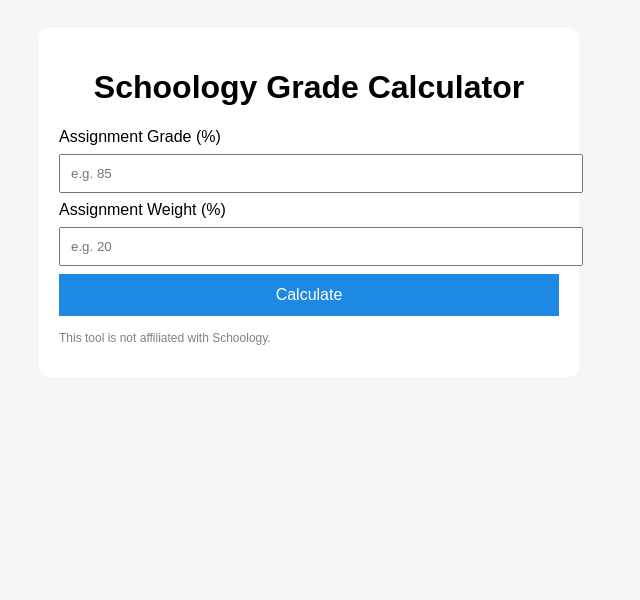
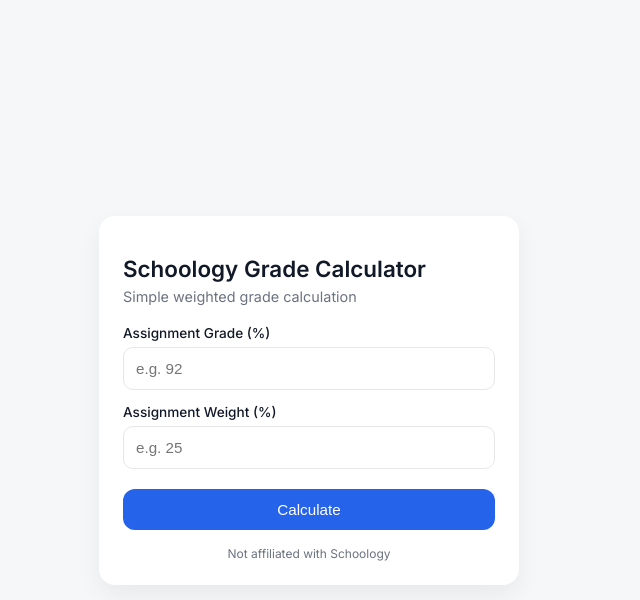
Before and after one commit to Rand0m25/Schoology-grade-calculator, a plain HTML site: page index.html in a window 1280 px wide. Shown: the whole page, without its empty margins (331-971 px from the left). Drawn offline with Linux system fonts and the light colour scheme.

Commit message:
Update index.html

```diff
--- a/index.html
+++ b/index.html
@@ -4,78 +4,152 @@
 <meta charset="UTF-8">
 <title>Schoology Grade Calculator</title>
 <meta name="viewport" content="width=device-width, initial-scale=1.0">
-<meta name="description" content="Free Schoology grade calculator. Calculate your final grade easily. No login, no signup.">
+<meta name="description" content="Simple Schoology grade calculator. Calculate weighted grades instantly.">
+
+<link href="https://fonts.googleapis.com/css2?family=Inter:wght@400;500;600&display=swap" rel="stylesheet">
+
 <style>
+:root {
+  --bg: #f6f7f9;
+  --card: #ffffff;
+  --text: #111827;
+  --muted: #6b7280;
+  --accent: #2563eb;
+  --border: #e5e7eb;
+}
+
+* {
+  box-sizing: border-box;
+}
+
 body {
-    font-family: Arial, sans-serif;
-    background: #f4f6f8;
+  margin: 0;
+  font-family: 'Inter', system-ui, sans-serif;
+  background: var(--bg);
+  color: var(--text);
+}
+
+.container {
+  min-height: 100vh;
+  display: flex;
+  align-items: center;
+  justify-content: center;
   padding: 20px;
 }
-.container {
-    max-width: 500px;
-    margin: auto;
-    background: white;
-    padding: 20px;
-    border-radius: 10px;
+
+.card {
+  width: 100%;
+  max-width: 420px;
+  background: var(--card);
+  border-radius: 16px;
+  padding: 24px;
+  box-shadow: 0 10px 25px rgba(0,0,0,0.06);
 }
+
 h1 {
-    text-align: center;
+  font-size: 1.4rem;
+  font-weight: 600;
+  margin-bottom: 6px;
 }
+
+.subtitle {
+  font-size: 0.9rem;
+  color: var(--muted);
+  margin-bottom: 20px;
+}
+
+label {
+  font-size: 0.85rem;
+  font-weight: 500;
+  margin-top: 14px;
+  display: block;
+}
+
 input {
   width: 100%;
-    padding: 10px;
-    margin: 8px 0;
+  padding: 12px;
+  margin-top: 6px;
+  border-radius: 10px;
+  border: 1px solid var(--border);
+  font-size: 0.95rem;
 }
+
+input:focus {
+  outline: none;
+  border-color: var(--accent);
+}
+
 button {
   width: 100%;
+  margin-top: 20px;
   padding: 12px;
-    background: #1e88e5;
+  border-radius: 12px;
+  border: none;
+  background: var(--accent);
   color: white;
-    border: none;
-    font-size: 16px;
+  font-size: 0.95rem;
+  font-weight: 500;
   cursor: pointer;
 }
+
+button:hover {
+  opacity: 0.95;
+}
+
 .result {
-    margin-top: 15px;
-    font-size: 18px;
+  margin-top: 18px;
+  padding: 14px;
+  border-radius: 12px;
+  background: #f1f5ff;
+  font-size: 0.95rem;
   text-align: center;
+  display: none;
 }
-.note {
-    font-size: 12px;
-    color: gray;
-    margin-top: 10px;
+
+.footer {
+  margin-top: 16px;
+  font-size: 0.75rem;
+  color: var(--muted);
+  text-align: center;
 }
 </style>
 </head>
 
 <body>
 <div class="container">
+  <div class="card">
     <h1>Schoology Grade Calculator</h1>
+    <div class="subtitle">Simple weighted grade calculation</div>
 
     <label>Assignment Grade (%)</label>
-<input type="number" id="grade" placeholder="e.g. 85">
+    <input type="number" id="grade" placeholder="e.g. 92">
 
     <label>Assignment Weight (%)</label>
-<input type="number" id="weight" placeholder="e.g. 20">
+    <input type="number" id="weight" placeholder="e.g. 25">
 
     <button onclick="calculate()">Calculate</button>
 
     <div class="result" id="result"></div>
 
-<p class="note">This tool is not affiliated with Schoology.</p>
+    <div class="footer">
+      Not affiliated with Schoology
+    </div>
+  </div>
 </div>
 
 <script>
 function calculate() {
   const grade = parseFloat(document.getElementById("grade").value);
   const weight = parseFloat(document.getElementById("weight").value);
+  const resultBox = document.getElementById("result");
 
   if (isNaN(grade) || isNaN(weight)) {
-        document.getElementById("result").innerHTML = "Please enter valid numbers.";
+    resultBox.style.display = "block";
+    resultBox.innerHTML = "Please enter valid numbers.";
     return;
   }
 
-    const weightedScore = (grade * weight) / 100;
+  const weighted = (grade * weight) / 100;
 
   let letter = "F";
   if (grade >= 90) letter = "A";
@@ -83,9 +157,11 @@
   else if (grade >= 70) letter = "C";
   else if (grade >= 60) letter = "D";
 
-    document.getElementById("result").innerHTML =
-        `Weighted Contribution: <strong>${weightedScore.toFixed(2)}%</strong><br>
-         Letter Grade: <strong>${letter}</strong>`;
+  resultBox.style.display = "block";
+  resultBox.innerHTML = `
+    <strong>Weighted Contribution:</strong> ${weighted.toFixed(2)}%<br>
+    <strong>Letter Grade:</strong> ${letter}
+  `;
 }
 </script>
 </body>
```
Lines whose indentation alone changed are shown as unchanged.
